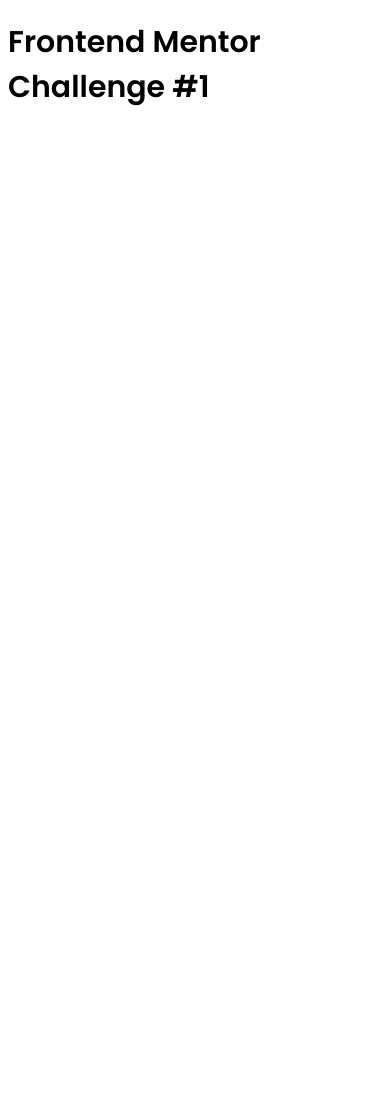
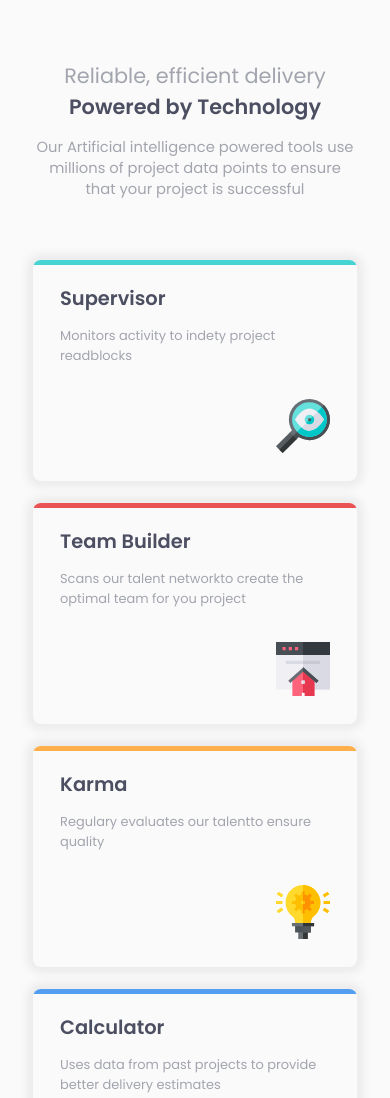
Before and after one commit to JhonEsteban/Frontend-Mentor-Challenge-1, a plain HTML site: page index.html in a window 390 px wide. Shown: the top 1098 px of the page. Before the commit the page ends 844 px from the top, so only its background shows below. Drawn offline with Linux system fonts and the light colour scheme.

Commit message:
Mobile design

```diff
--- a/css/styles.css
+++ b/css/styles.css
@@ -13,12 +13,109 @@
 
   /* Neutral */
   --VeryDarkBlue: hsl(234, 12%, 34%);
-  --GrayishBlue: hsl(229, 6%, 66%);
+  --GrayIshBlue: hsl(229, 6%, 66%);
   --VeryLightGray: hsl(0, 0%, 98%);
 }
 
 
 body {
+  background-color: var(--VeryLightGray);
   font-family: 'Poppins', sans-serif;
   font-size: 15px;
 }
+
+
+.wrapper {
+  margin: 60px 25px;
+}
+
+
+.main-top-card {
+  max-width: 339px;
+  text-align: center;
+  font-size: .8rem;
+}
+
+.main-top-card h1 {
+  color: var(--VeryDarkBlue);
+  font-size: 1.3rem;
+}
+
+.main-top-card span {
+  color: var(--GrayIshBlue);
+  font-family: 200;
+  font-weight: normal;
+}
+
+.main-top-card p {
+  font-size: .92rem;
+  color: var(--GrayIshBlue);
+  font-weight: 400;
+}
+
+
+
+.grid-layout {
+  margin: 60px 0;
+  display: grid;
+  row-gap: 22px;
+}
+
+
+
+.card {
+  box-shadow: 0 0 8px 6px  hsl(0, 0%, 92.2%);
+  border-radius: 8px;
+  padding: .5rem 27px;
+  font-size: .81rem;
+  position: relative;
+  overflow: hidden;
+}
+
+.card::before {
+  content: "";
+  position: absolute;
+  width: 100%;
+  height: .3rem;
+  top: 0;
+  left: 0;
+}
+
+
+.card-one::before {
+  background-color: var(--Cyan);
+}
+
+.card-two::before {
+  background-color: var(--Red);
+}
+
+.card-three::before {
+  background-color: var(--Orange);
+}
+
+.card-four::before {
+  background-color: var(--Blue);
+}
+
+
+.card h2 {
+  margin-bottom: 0;
+  color: var(--VeryDarkBlue);
+}
+
+.card p {
+  color: var(--GrayIshBlue);
+  font-weight: 400;
+}
+
+.card__figure{
+  margin: 0;
+  display: flex;
+  justify-content: flex-end;
+}
+
+.card__image {
+  padding: 20px 0;
+  width: 20%;
+}
--- a/index.html
+++ b/index.html
@@ -5,6 +5,7 @@
   <meta charset="UTF-8">
   <meta name="viewport" content="width=device-width, initial-scale=1.0">
   <title>Frontend Mentor Challenge #1</title>
+  <link rel="shortcut icon" href="/images/favicon-32x32.png" type="image/x-icon">
   <!-- Google Font -->
   <link href="https://fonts.googleapis.com/css2?family=Poppins:wght@200;400;600&display=swap" rel="stylesheet">
   <!-- Custom Css -->
@@ -13,7 +14,79 @@
 
 <body>
 
-  <h1>Frontend Mentor Challenge #1</h1>
+
+  <div class="wrapper">
+
+    <div class="main-top-card">
+
+      <h1>
+        <span>Reliable, efficient delivery</span>
+        Powered by Technology
+      </h1>
+
+      <p>
+        Our Artificial intelligence powered tools use millions of project data points
+        to ensure that your project is successful
+      </p>
+
+    </div>
+
+
+    <div class="grid-layout">
+
+
+
+      <div class="card card-one">
+        <h2>Supervisor</h2>
+
+        <p>Monitors activity to indety project readblocks</p>
+
+        <figure class="card__figure">
+          <img src="images/icon-supervisor.svg" class="card__image">
+        </figure>
+      </div>
+
+
+
+
+      <div class="card card-two">
+        <h2>Team Builder</h2>
+
+        <p>Scans our talent networkto create the optimal team for you project</p>
+
+        <figure class="card__figure">
+          <img src="images/icon-team-builder.svg" class="card__image">
+        </figure>
+      </div>
+
+
+
+      <div class="card card-three">
+        <h2>Karma</h2>
+
+        <p>Regulary evaluates our talentto ensure quality</p>
+
+        <figure class="card__figure">
+          <img src="images/icon-karma.svg" class=" card__image">
+        </figure>
+      </div>
+
+
+
+      <div class="card card-four">
+        <h2>Calculator</h2>
+
+        <p>Uses data from past projects to provide better delivery estimates</p>
+
+        <figure class="card__figure">
+          <img src="images/icon-calculator.svg" class="card__image">
+        </figure>
+      </div>
+
+    </div>
+
+
+  </div>
 
 </body>
 
```
